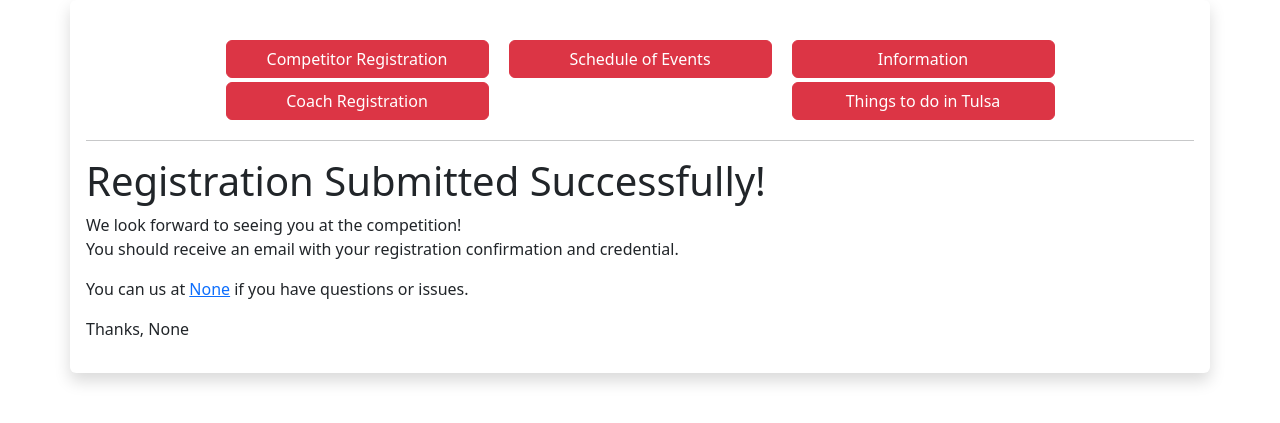
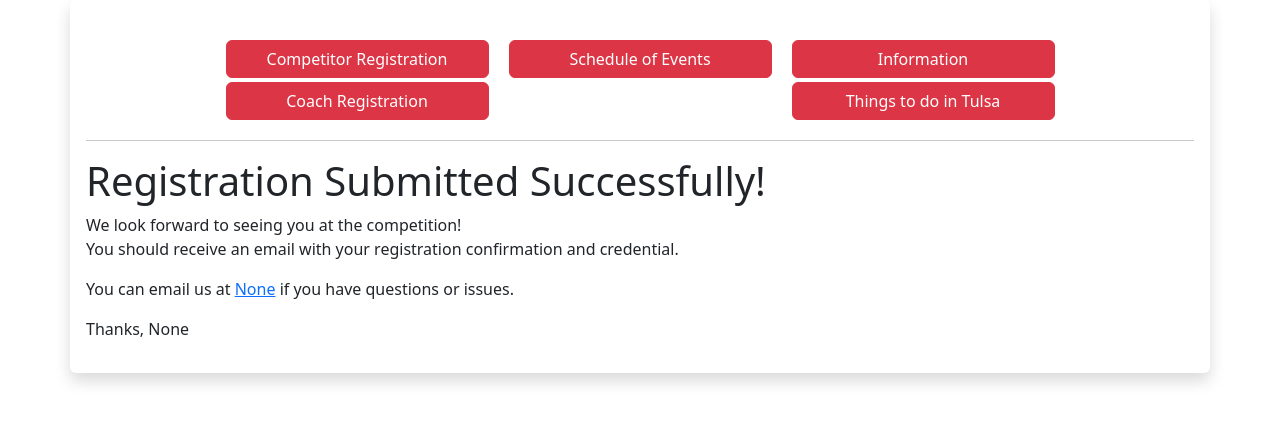
Before and after one commit to audioboxer217/gdtkd_registration, a Flask app: page /success in a window 1280 px wide. Shown: the top 423 px of the page. Run offline with Flask 2, Linux system fonts and the light colour scheme; parts of the project's set-up code (start-up, migrations or seed data) failed here and were passed over; some libraries are stand-ins or nearby versions.

Commit message:
Fix typo in 'success' page

```diff
--- a/frontend/templates/partials/success.html
+++ b/frontend/templates/partials/success.html
@@ -4,7 +4,7 @@
   You should receive an email with your registration confirmation and credential.
 </p>
 <p>
-  You can us at <a href="mailto:{{ email }}">{{ email }}</a> if you have questions or issues.
+  You can email us at <a href="mailto:{{ email }}">{{ email }}</a> if you have questions or issues.
 </p>
 <p>
   Thanks,
```
